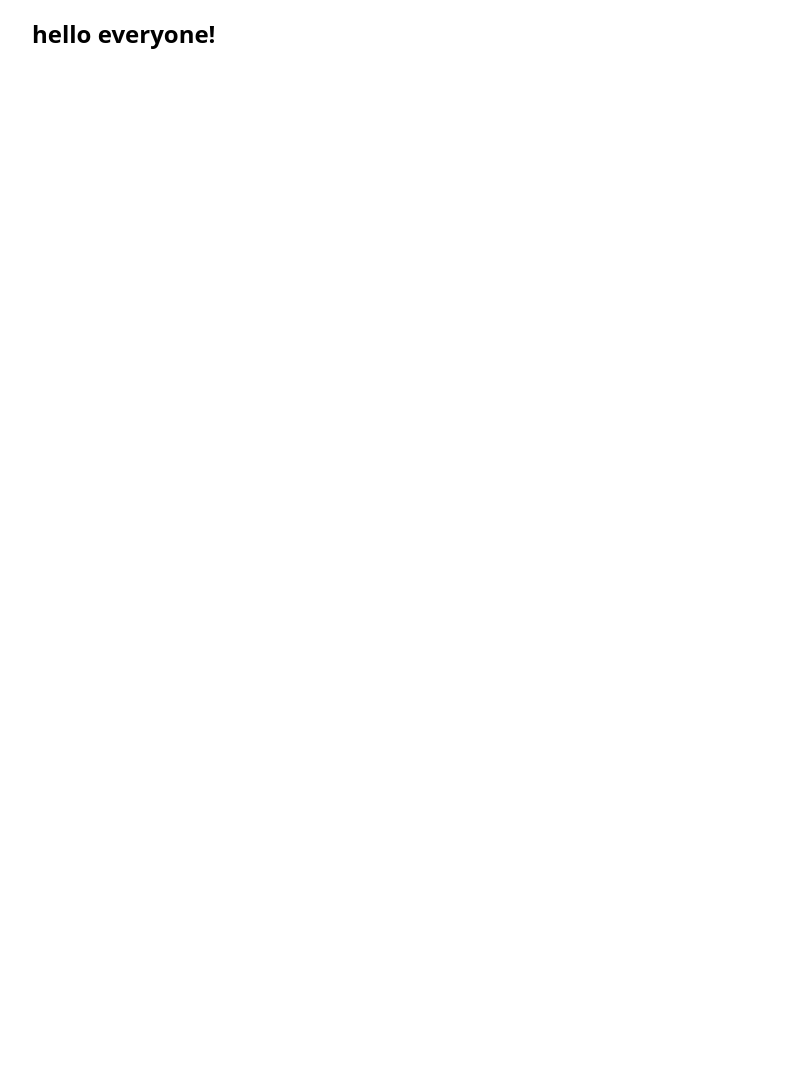
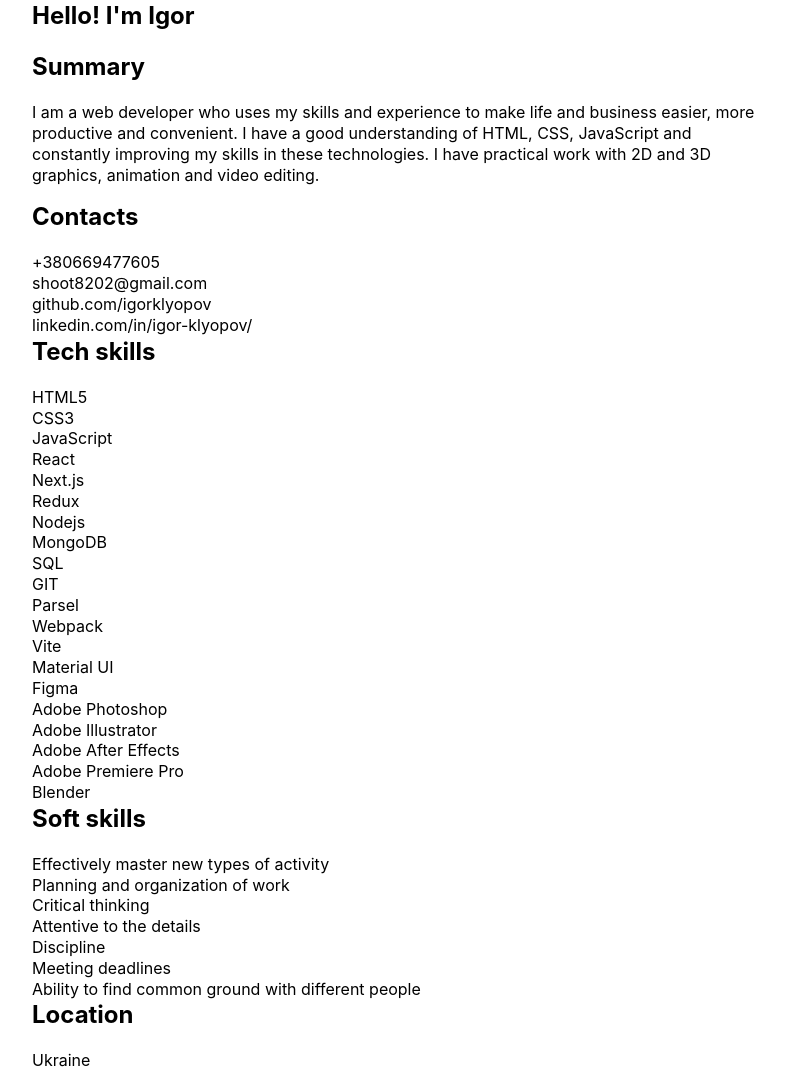
Before and after one commit to igorklyopov/kio-website, a plain HTML site: page index.html in a window 1280 px wide. Shown: the whole page, without its empty margins (239-1024 px from the left). Before the commit the page ends 800 px from the top, so only its background shows below. Drawn offline with Linux system fonts and the light colour scheme.

Commit message:
add basic html of summary, contacts, tech_skills, soft_skills sections

```diff
--- a/index.html
+++ b/index.html
@@ -138,13 +138,97 @@
       <div class="container"></div>
     </header>
     <main>
-      <section class="hero">
+      <section class="summary">
         <div class="container">
-          <h1>hello everyone!</h1>
+          <h1>Hello! I'm Igor</h1>
+
+          <h2 class="">Summary</h2>
+          <p class="summary_text">
+            I am a web developer who uses my skills and experience to make life
+            and business easier, more productive and convenient. I have a good understanding of HTML, CSS, JavaScript and constantly improving my skills
+            in these technologies. I have practical work with 2D and 3D
+            graphics, animation and video editing.
+          </p>
+        </div>
+      </section>
+      <section class="contacts">
+        <div class="container">
+          <h2>Contacts</h2>
+          <ul class="list">
+            <li>
+              <a class="link" href="tel:+380669477605">+380669477605</a>
+            </li>
+            <li>
+              <a class="link" href="mailto:shoot8202@gmail.com">
+                shoot8202@gmail.com
+              </a>
+            </li>
+            <li>
+              <a class="link" href="github.com/igorklyopov" target="_blank">
+                github.com/igorklyopov
+              </a>
+            </li>
+            <li>
+              <a
+                class="link"
+                href="linkedin.com/in/igor-klyopov/"
+                rel="noopener noreferrer"
+              >
+                linkedin.com/in/igor-klyopov/</a
+              >
+            </li>
+          </ul>
+        </div>
+      </section>
+      <section class="tech_skills">
+        <div class="container">
+          <h2>Tech skills</h2>
+          <ul class="list">
+            <li>HTML5</li>
+            <li>CSS3</li>
+            <li>JavaScript</li>
+            <li>React</li>
+            <li>Next.js</li>
+            <li>Redux</li>
+            <li>Nodejs</li>
+            <li>MongoDB</li>
+            <li>SQL</li>
+            <li>GIT</li>
+            <li>Parsel</li>
+            <li>Webpack</li>
+            <li>Vite</li>
+            <li>Material UI</li>
+            <li>Figma</li>
+            <li>Adobe Photoshop</li>
+            <li>Adobe Illustrator</li>
+            <li>Adobe After Effects</li>
+            <li>Adobe Premiere Pro</li>
+            <li>Blender</li>
+          </ul>
+        </div>
+      </section>
+      <section class="soft_skills">
+        <div class="container">
+          <h2>Soft skills</h2>
+          <ul class="list">
+            <li>Effectively master new types of activity</li>
+            <li>Planning and organization of work</li>
+            <li>Critical thinking</li>
+            <li>Attentive to the details</li>
+            <li>Discipline</li>
+            <li>Meeting deadlines</li>
+            <li>Ability to find common ground with different people</li>
+          </ul>
+        </div>
+      </section>
+      <section class="location">
+        <div class="container">
+          <h2>Location</h2>
+          <span>Ukraine</span>
         </div>
       </section>
     </main>
-    <footer class="footer" id="contacts">
+    <footer class="footer">
       <div class="container"></div>
     </footer>
     <script src="./js/script.js" type="module"></script>
--- a/sass/main.scss
+++ b/sass/main.scss
@@ -1,8 +1,8 @@
-@import './vendors/modern-normalize';
 @import './utils/variables';
 @import './utils/mixins';
 @import './utils/visually-hidden';
 @import './utils/animations';
+@import './base/css-reset';
 @import './base/fonts';
 @import './base/common';
 @import './base/container';
--- a/sass/vendors/_modern-normalize.scss
+++ /dev/null
@@ -1,121 +0,0 @@
-/**
- * Minified by jsDelivr using clean-css v4.2.3.
- * Original file: /npm/modern-normalize@1.0.0/modern-normalize.css
- *
- * Do NOT use SRI with dynamically generated files! More information: https://www.jsdelivr.com/using-sri-with-dynamic-files
- */
-/*! modern-normalize v1.0.0 | MIT License | https://github.com/sindresorhus/modern-normalize */
-*,
-::after,
-::before {
-  box-sizing: border-box;
-}
-:root {
-  -moz-tab-size: 4;
-  tab-size: 4;
-}
-html {
-  line-height: 1.15;
-  -webkit-text-size-adjust: 100%;
-}
-body {
-  margin: 0;
-}
-body {
-  font-family: system-ui, -apple-system, 'Segoe UI', Roboto, Helvetica, Arial,
-    sans-serif, 'Apple Color Emoji', 'Segoe UI Emoji';
-}
-hr {
-  height: 0;
-  color: inherit;
-}
-abbr[title] {
-  text-decoration: underline dotted;
-}
-b,
-strong {
-  font-weight: bolder;
-}
-code,
-kbd,
-pre,
-samp {
-  font-family: ui-monospace, SFMono-Regular, Consolas, 'Liberation Mono', Menlo,
-    monospace;
-  font-size: 1em;
-}
-small {
-  font-size: 80%;
-}
-sub,
-sup {
-  font-size: 75%;
-  line-height: 0;
-  position: relative;
-  vertical-align: baseline;
-}
-sub {
-  bottom: -0.25em;
-}
-sup {
-  top: -0.5em;
-}
-table {
-  text-indent: 0;
-  border-color: inherit;
-}
-button,
-input,
-optgroup,
-select,
-textarea {
-  font-family: inherit;
-  font-size: 100%;
-  line-height: 1.15;
-  margin: 0;
-}
-button,
-select {
-  text-transform: none;
-}
-[type='button'],
-[type='reset'],
-[type='submit'],
-button {
-  -webkit-appearance: button;
-}
-::-moz-focus-inner {
-  border-style: none;
-  padding: 0;
-}
-:-moz-focusring {
-  outline: 1px dotted ButtonText;
-}
-:-moz-ui-invalid {
-  box-shadow: none;
-}
-legend {
-  padding: 0;
-}
-progress {
-  vertical-align: baseline;
-}
-::-webkit-inner-spin-button,
-::-webkit-outer-spin-button {
-  height: auto;
-}
-[type='search'] {
-  -webkit-appearance: textfield;
-  outline-offset: -2px;
-}
-::-webkit-search-decoration {
-  -webkit-appearance: none;
-}
-::-webkit-file-upload-button {
-  -webkit-appearance: button;
-  font: inherit;
-}
-summary {
-  display: list-item;
-}
-/*# sourceMappingURL=/sm/3c8a72540b353e8066a63580fff1b7fbff35925789e51ac52bb6794c81144ab3.map */
```
Also changed, not shown: css/main.css, css/main.min.css, manifest.json, 2 other files.
